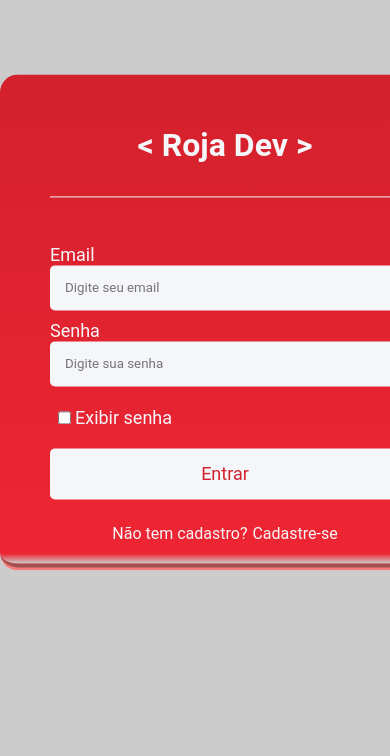
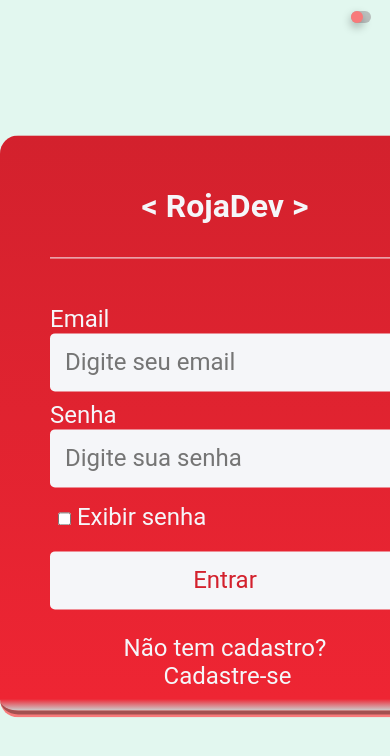
Before and after one commit to rogeriobnr/Tela-login, a plain HTML site: page index.html in a window 390 px wide. Shown: the top 756 px of the page. Drawn offline with nearby package versions, Linux system fonts and the light colour scheme.

Commit message:
adição de tema escuro

```diff
--- a/index.html
+++ b/index.html
@@ -11,16 +11,17 @@
 
 </head>
 
-<body>
+<body class="light-theme">
+    <input type="checkbox" id="toggle-theme">
     <div class="container">
 
-        <h2>&lt; Roja Dev &gt;</h2>
+        <h2>&lt; RojaDev &gt;</h2>
         <form class="form">
 
-            <label>Email</label>
+            <label for="email">Email</label>
             <input class="email" name="email" id="email" placeholder="Digite seu email" required>
 
-            <label>Senha</label>
+            <label for="password">Senha</label>
             <input type="password" id="password" class="password" placeholder="Digite sua senha">
 
             <input type="checkbox" id="showPass" onclick="myFunction()"> <label for="showPass">Exibir senha</label>
@@ -28,7 +29,7 @@
 
 
         </form>
-        <div class="registration">Não tem cadastro? <a href="#">Cadastre-se</a></div>
+        <div class="registration">Não tem cadastro?<a href="#">Cadastre-se</a></div>
     </div>
 
 </body>
--- a/main.css
+++ b/main.css
@@ -7,15 +7,70 @@
 
 :root {
     --white: #f5f6f9;
+    --white2: #DAE2DF;
     --shadow: #F87A7A;
     --blue2: #00859d;
     --red: #D3212D;
     --red2: #EE2533;
 }
 
-body {
-    background-color: #ccc;
+/* Defina a posição do botão de tema*/
+
+#toggle-theme {
+    position: relative;
+    left: 90%;
+    top: 2vw;
+    width: 5vw;
 }
+
+input[id="toggle-theme"] {
+    width: 200vw;
+    height: 3vw;
+    appearance: none;
+    background-color: var(--white2);
+    border-radius: 50px;
+    box-shadow: inset 0px 0px 16px 1px #4444;
+    cursor: pointer;
+    position: relative;
+}
+
+input:checked[id="toggle-theme"] {
+    background-color: var(--red2);
+    transition: 400ms;
+}
+
+input[id="toggle-theme"]:before {
+    content: '';
+    width: 3.1vw;
+    height: 3.01vw;
+    background-color: var(--shadow);
+    border-radius: 30px;
+    position: absolute;
+    box-shadow: 0px 4px 8px 1px rgba(0, 0, 0, 0.25);
+    transform: scale(1.0);
+    top: 0;
+    left: 0;
+}
+
+input:checked[id="toggle-theme"]:before {
+    left: 2vw;
+    transition: 400ms;
+
+}
+
+/* Defina as cores do tema claro */
+
+.light-theme {
+    background-color: #e2f7ef;
+
+}
+
+/* Defina as cores do tema escuro */
+.dark-theme {
+    background-color: #444;
+
+}
+
 
 .container {
     width: 450px;
@@ -24,17 +79,19 @@ body {
     display: flex;
     justify-content: center;
     flex-direction: column;
-    transform: translateY(15%);
+    transform: translateY(3%);
     color: var(--white);
     background: var(--red);
-    background: -moz-linear-gradient(top, #D3212D 0%, #EE2533 98%, #CCCCCC 100%);
-    background: -webkit-linear-gradient(top, #D3212D 0%, #EE2533 98%, #CCCCCC 100%);
-    background: linear-gradient(to bottom, #D3212D 0%, #EE2533 98%, #CCCCCC 100%);
+    background: -moz-linear-gradient(top, #D3212D 0%, #EE2533 98%, #CCC 100%);
+    background: -webkit-linear-gradient(top, #D3212D 0%, #EE2533 98%, #CCc 100%);
+    background: linear-gradient(to bottom, #D3212D 0%, #EE2533 98%, #CCC 100%);
     border-bottom: 7px groove var(--shadow);
     border-radius: 18px 18px 18px 18px;
     gap: 15px;
 
 }
+
+
 
 .container h2 {
     margin: 2rem 0;
@@ -61,7 +118,7 @@ body {
     border: 0;
     margin-bottom: 10px;
     border-radius: 5px;
-    color: #D3212D;
+    color: var(--red);
     background-color: var(--white);
 }
 
@@ -73,6 +130,7 @@ body {
 .button:hover {
     background-color: var(--shadow);
     transition: 400ms all;
+
 }
 
 #showPass {
@@ -96,23 +154,64 @@ body {
 .registration a:hover {
     background-color: var(--shadow);
     border-radius: 5px;
-    padding-inline: 5px;
-    transition: 400ms all;
+    padding-inline: 1%;
+    transform: translateY(10%);
+    transition: 300ms all;
+
 }
 
+@media only screen and (max-width:767px) {
 
-/* .color1 {
-    color: #175a89;
+    .container {
+        width: 450px;
+        margin: 0 auto;
+        padding: 20px 50px;
+        display: flex;
+        justify-content: center;
+        flex-direction: column;
+        transform: translateY(20%);
+        color: var(--white);
+        background: var(--red);
+        background: -moz-linear-gradient(top, #D3212D 0%, #EE2533 98%, #CCCCCC 100%);
+        background: -webkit-linear-gradient(top, #D3212D 0%, #EE2533 98%, #CCCCCC 100%);
+        background: linear-gradient(to bottom, #D3212D 0%, #EE2533 98%, #CCCCCC 100%);
+        border-bottom: 7px groove var(--shadow);
+        border-radius: 18px 18px 18px 18px;
+        gap: 15px;
+        font-size: 1.5em;
+
+    }
+
+    .form .email, .password, .button {
+        font-size: x-large;
+
+    }
+
+    .form label {
+        margin-bottom: 2px;
+        font-size: 1em;
+    }
+
+    .registration {
+        display: flex;
+        align-items: center;
+        justify-content: center;
+        flex-direction: column;
+
+    }
+
+    .registration a {
+        text-decoration: none;
+        margin: 0 0 0 5px;
+        color: var(--white);
+
+    }
+
+    .registration a:hover {
+        background-color: var(--shadow);
+        border-radius: 10px;
+        padding-inline: 2%;
+        transform: translateY(10%);
+        transition: 300ms all;
+    }
 }
-
-.color2 {
-    color: #00688e;
-}
-
-.color3 {
-    color: #00859d;
-}
-
-.color4 {
-    color: #00b5af;
-} */
--- a/main.js
+++ b/main.js
@@ -6,3 +6,11 @@ function myFunction() {
       password.type = "password";
     }
   }
+
+  const toggleBtn = document.getElementById("toggle-theme");
+  const body = document.body;
+
+  toggleBtn.addEventListener("click", function() {
+    body.classList.toggle("light-theme");
+    body.classList.toggle("dark-theme");
+  });
```
